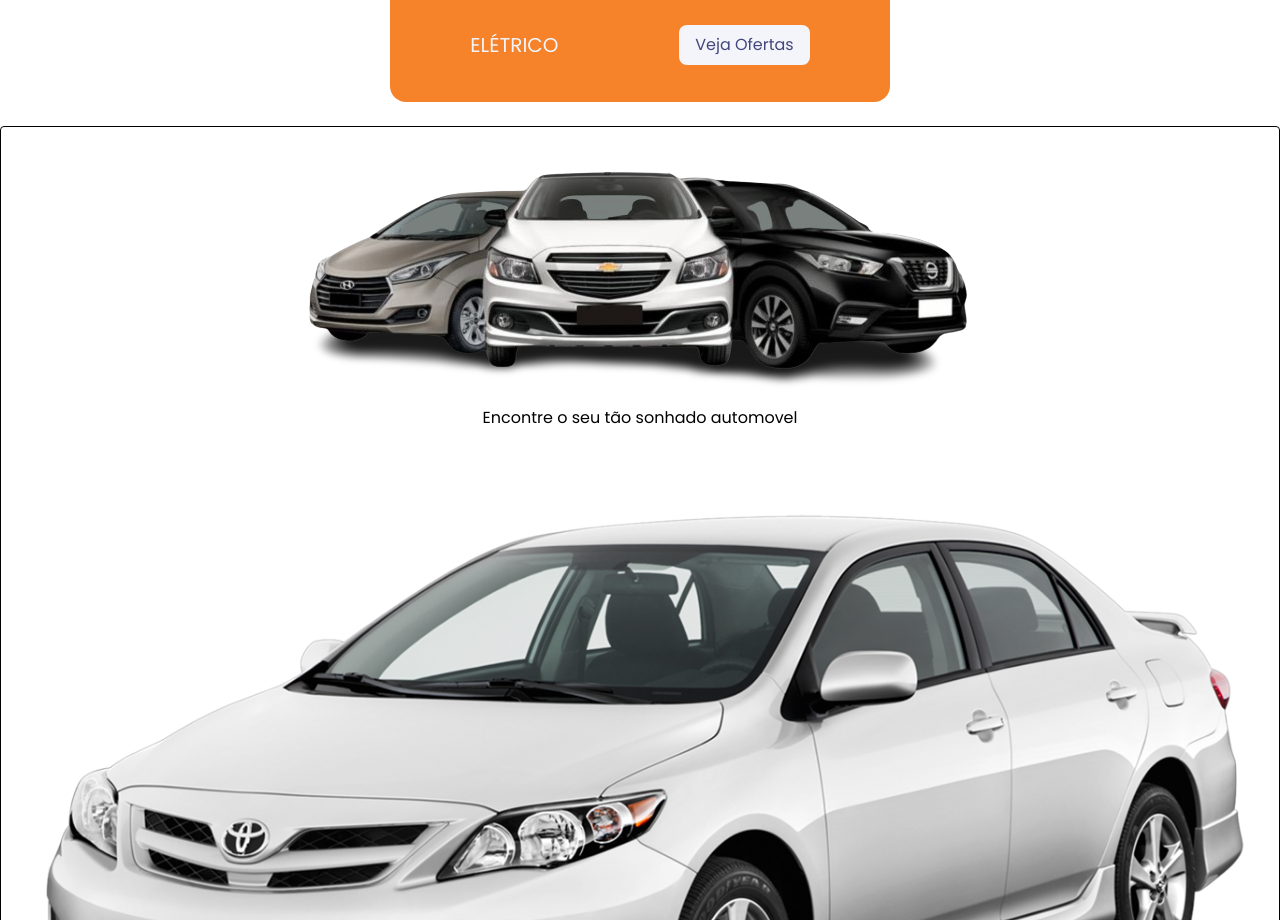
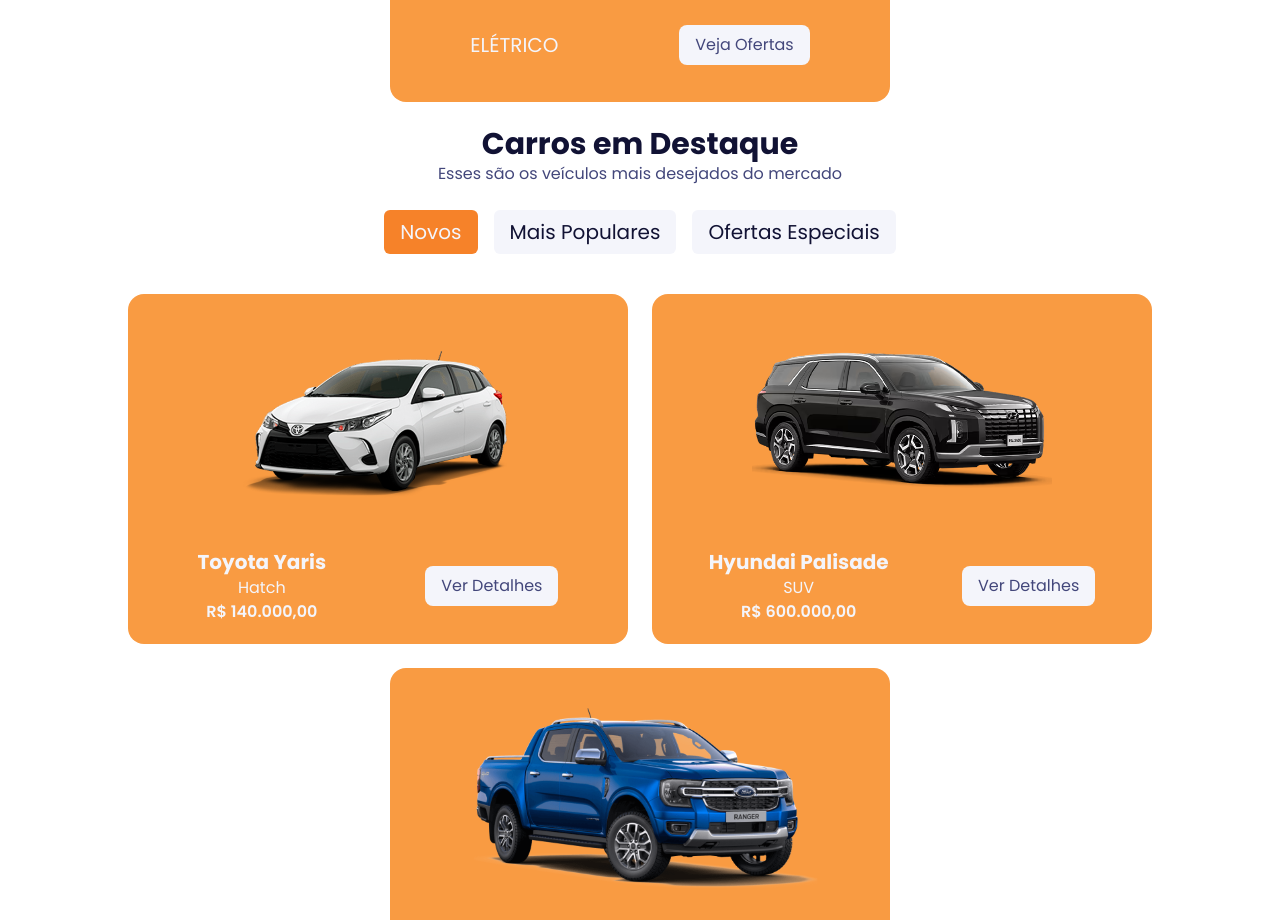
Before and after one commit to Glayber16/front-ecommerce, a Next.js app: page / in a window 1280 px wide. Shown: the part 1880-2800 px from the top of the page. Built offline with nearby package versions, Linux system fonts and the light colour scheme.

Commit message:
Adiciona a seção carros em destaque (FeaturedCars)

```diff
--- /dev/null
+++ b/src/app/components/CardFeaturedCars/index.tsx
@@ -0,0 +1,41 @@
+import { formatCurrency } from "@/lib/formatter";
+import Button from "../Button";
+type CardFeaturedCarsProps = {
+  name: string;
+  type: string;
+  image: string;
+  price: number;
+  onClick?: () => void;
+  className?: string;
+};
+
+export default function CardFeaturedCars({
+  name,
+  type,
+  image,
+  price,
+  onClick,
+  className = "",
+}: CardFeaturedCarsProps) {
+  return (
+    <div
+      className={`bg-brand-400 rounded-2xl w-10/12 sm:w-[500px] h-[350px] p-5 flex flex-col justify-between ${className}`}
+    >
+      <img
+        src={image}
+        alt={name}
+        className=" duration-300  sm:h-[200px] w-auto object-contain mx-auto"
+      />
+      <div className="flex justify-around items-center w-full">
+        <div>
+          <h3 className="text-base-50 text-xl font-bold">{name}</h3>
+          <p className="text-base-50">{type}</p>
+          <p className="text-base-50 font-semibold">{formatCurrency(price)}</p>
+        </div>
+        <Button className="text-base-300 px-4 py-2 rounded-lg  hover:bg-base-300 hover:text-base-50 bg-base-50">
+          Ver Detalhes
+        </Button>
+      </div>
+    </div>
+  );
+}
--- a/src/app/components/CategorySection/index.tsx
+++ b/src/app/components/CategorySection/index.tsx
@@ -13,8 +13,8 @@
         </span>
       </div>
       <div className="flex sm:flex-row sm:flex-wrap flex-col w-full justify-center items-center gap-6 my-6 ">
-        <div className="bg-brand-500 rounded-2xl w-10/12 sm:flex sm:flex-col sm:justify-around sm:w-[500px] h-[350px] p-5">
-          <img src="/carImages/yarisHatch.png" alt="Yaris Hatch" className="sm:h-[200px] w-auto object-contain mx-auto " />
+        <div className="bg-brand-400 rounded-2xl flex flex-col justify-around w-10/12 sm:flex sm:flex-col sm:justify-around sm:w-[500px] h-[350px] p-5">
+          <img src="/carImages/yarisHatch.png" alt="Yaris Hatch" className="hover:scale-x-[-1] trasition-all duration-300  sm:h-[200px] w-auto object-contain mx-auto " />
           <div className="flex justify-around content-center items-center  w-full">
             <span className="text-base-50 text-xl">HATCH</span>
             <Button className="text-base-300 px-4 py-2 rounded-lg  hover:bg-base-300 hover:text-base-50 bg-base-50">
@@ -22,8 +22,8 @@
             </Button>
           </div>
         </div>
-        <div className="bg-brand-500 rounded-2xl w-10/12 sm:flex sm:flex-col sm:justify-around sm:w-[500px] h-[350px] p-5">
-          <img src="/carImages/civic.png" alt="Civic" className="sm:h-[200px] w-auto object-contain mx-auto " />
+        <div className="bg-brand-400 rounded-2xl w-10/12 flex flex-col justify-around sm:flex sm:flex-col sm:justify-around sm:w-[500px] h-[350px] p-5">
+          <img src="/carImages/civic.png" alt="Civic" className=" hover:scale-x-[-1] trasition-all duration-300  sm:h-[200px] w-auto object-contain mx-auto " />
           <div className="flex justify-around content-center items-center  w-full">
             <span className="text-base-50 text-xl">SEDAN</span>
             <Button className="text-base-300 px-4 py-2 rounded-lg  hover:bg-base-300 hover:text-base-50 bg-base-50">
@@ -31,10 +31,10 @@
             </Button>
           </div>
         </div>
-        <div className="bg-brand-500 rounded-2xl w-10/12 sm:flex sm:flex-col sm:justify-around sm:w-[500px] h-[350px] p-5">
+        <div className="bg-brand-400 rounded-2xl w-10/12 flex flex-col justify-around sm:flex sm:flex-col sm:justify-around sm:w-[500px] h-[350px] p-5">
           <img
             src="/carImages/palisade.png"
-            className="scale-x-[-1] sm:h-[200px] w-auto object-contain mx-auto"
+            className="scale-x-[-1] hover:scale-x-[1] trasition-all duration-300  sm:h-[200px] w-auto object-contain mx-auto"
             alt="Palisade"
           />
           <div className="flex justify-around content-center items-center  w-full">
@@ -44,10 +44,10 @@
             </Button>
           </div>
         </div>
-        <div className="bg-brand-500 rounded-2xl w-10/12 sm:flex sm:flex-col sm:justify-around sm:w-[500px] h-[350px] p-5">
+        <div className="bg-brand-400 rounded-2xl w-10/12 flex flex-col justify-around sm:flex sm:flex-col sm:justify-around sm:w-[500px] h-[350px] p-5">
           <img
             src="/carImages/ranger.png"
-            className="scale-x-[-1] sm:h-[200px] w-auto object-contain mx-auto "
+            className="scale-x-[-1] hover:scale-x-[1] trasition-all duration-300  sm:h-[200px] w-auto object-contain mx-auto "
             alt="Ranger"
           />
           <div className="flex justify-around content-center items-center   w-full">
@@ -57,8 +57,8 @@
             </Button>
           </div>
         </div>
-        <div className="bg-brand-500 rounded-2xl w-10/12 sm:flex sm:flex-col sm:justify-around sm:w-[500px] h-[350px] p-5">
-          <img src="/carImages/seal.png" alt="Seal" className="sm:h-[200px] w-auto object-contain mx-auto" />
+        <div className="bg-brand-400 rounded-2xl w-10/12 flex flex-col justify-around sm:flex sm:flex-col sm:justify-around sm:w-[500px] h-[350px] p-5">
+          <img src="/carImages/seal.png" alt="Seal" className=" hover:scale-x-[-1] trasition-all duration-300  sm:h-[200px] w-auto object-contain mx-auto" />
           <div className="flex justify-around content-center items-center  w-full">
             <span className="text-base-50 text-xl">ELÉTRICO</span>
             <Button className="text-base-300 px-4 py-2 rounded-lg  hover:bg-base-300 hover:text-base-50 bg-base-50">
--- /dev/null
+++ b/src/app/components/FeaturedCars/index.tsx
@@ -0,0 +1,68 @@
+"use client";
+import { useState } from "react";
+import cars from "@/data/cars.json";
+import CardFeaturedCars from "../CardFeaturedCars";
+
+function FeaturedCars() {
+  const [carsType, setCarsType] = useState<"featured" | "popular" | "new">(
+    "featured"
+  );
+
+  return (
+    <section className="flex flex-col w-full text-center gap-6">
+      <div>
+        <h2 className="text-3xl text-base-600 font-bold">Carros em Destaque</h2>
+        <span className="text-base-300">
+          Esses são os veículos mais desejados do mercado
+        </span>
+      </div>
+
+      <div className="flex justify-center gap-4 text-xl mb-4">
+        <div
+          onClick={() => setCarsType("featured")}
+          className={`cursor-pointer px-4 py-2 rounded-md transition-colors ${
+            carsType === "featured"
+              ? "bg-brand-500 text-base-50"
+              : "bg-base-50 text-base-600"
+          }`}
+        >
+          Novos
+        </div>
+        <div
+          onClick={() => setCarsType("popular")}
+          className={`cursor-pointer px-4 py-2 rounded-md transition-colors ${
+            carsType === "popular"
+              ? "bg-brand-500 text-base-50"
+              : "bg-base-50 text-base-600"
+          }`}
+        >
+          Mais Populares
+        </div>
+        <div
+          onClick={() => setCarsType("new")}
+          className={`cursor-pointer px-4 py-2 rounded-md transition-colors ${
+            carsType === "new"
+              ? "bg-brand-500 text-base-50"
+              : "bg-base-50 text-base-600"
+          }`}
+        >
+          Ofertas Especiais
+        </div>
+      </div>
+
+      <div className="flex flex-wrap gap-6 w-full justify-center">
+        {cars[carsType].map((car) => (
+          <CardFeaturedCars
+            key={car.name}
+            name={car.name}
+            type={car.type}
+            image={car.image}
+            price={car.price}
+          />
+        ))}
+      </div>
+    </section>
+  );
+}
+
+export default FeaturedCars;
--- a/src/app/components/Header/index.tsx
+++ b/src/app/components/Header/index.tsx
@@ -5,7 +5,7 @@
   return (
     <header className="min-h-screen  w-full sm:flex sm:flex-row flex justify-center items-center flex-col ">
       <div className="flex flex-col  items-center text-center  sm:h-full sm:w-1/2 gap-8 fade-in-up">
-        <h1 className="text-4xl sm:text-8xl ">
+        <h1 className="text-4xl md:text-6xl lg:text-8xl ">
           Qualquer carro a um toque de distância
           <span className="text-7xl sm:text-9xl text-brand-600 ml-2 ">.</span>
         </h1>
--- a/src/app/components/Navbar/index.tsx
+++ b/src/app/components/Navbar/index.tsx
@@ -5,7 +5,7 @@
 function Navbar() {
   return (
     <div>
-        <nav className="bg-[#fffbff] border-b fixed w-full ">
+        <nav className="bg-[#fffbff] border-b fixed w-full z-10">
         <div className="flex flex-row justify-around items-center py-5 text-black gap-2">
           <Link href="/"> Inicio </Link>
           <Link href=""> Carros </Link>
--- a/src/app/page.tsx
+++ b/src/app/page.tsx
@@ -4,6 +4,7 @@
 import Navbar from "./components/Navbar";
 import Header from "./components/Header";
 import CategorySection from "./components/CategorySection";
+import FeaturedCars from "./components/FeaturedCars";
 
 export default function Home() {
   return (
@@ -13,11 +14,7 @@
       <main className="flex flex-col  row-start-2 items-center sm:items-start">
           <CategorySection/>
 
-        <div className=" bg-cover bg-center justify-center items-center flex flex-col rounded border w-full ">
-          <img src="/bannerBG.png" alt="" />
-          <h1>Encontre o seu tão sonhado automovel</h1>
-          <img src="carIcons/corollaImage.png" alt="" />
-        </div>
+        <FeaturedCars/>
 
         <div className="bg-[#e9e4e9] flex flex-col items-center justify-center text-black w-full rounded p-5">
           <h1>Aqui temos as principais marcas do mercado:</h1>
--- /dev/null
+++ b/src/data/cars.json
@@ -0,0 +1,62 @@
+{
+  "featured": [
+    {
+      "name": "Toyota Yaris",
+      "type": "Hatch",
+      "image": "/carImages/yarisHatch.png",
+      "price": 140000
+    },
+    {
+      "name": "Hyundai Palisade",
+      "type": "SUV",
+      "image": "/carImages/palisade.png",
+      "price": 600000
+    },
+    {
+      "name": "Ford Ranger",
+      "type": "Picape",
+      "image": "/carImages/ranger.png",
+      "price": 500000
+    }
+  ],
+  "popular": [
+    {
+      "name": "Toyota Yaris",
+      "type": "Hatch",
+      "image": "/carImages/yarisHatch.png",
+      "price": 140000
+    },
+    {
+      "name": "Hyundai Palisade",
+      "type": "SUV",
+      "image": "/carImages/palisade.png",
+      "price": 600000
+    },
+    {
+      "name": "Ford Ranger",
+      "type": "Picape",
+      "image": "/carImages/ranger.png",
+      "price": 500000
+    }
+  ],
+  "new": [
+    {
+      "name": "Toyota Yaris",
+      "type": "Hatch",
+      "image": "/carImages/yarisHatch.png",
+      "price": 140000
+    },
+    {
+      "name": "Hyundai Palisade",
+      "type": "SUV",
+      "image": "/carImages/palisade.png",
+      "price": 600000
+    },
+    {
+      "name": "Ford Ranger",
+      "type": "Picape",
+      "image": "/carImages/ranger.png",
+      "price": 500000
+    }
+  ]
+}
--- /dev/null
+++ b/src/lib/formatter.ts
@@ -0,0 +1,6 @@
+
+export const formatCurrency = (value: number) =>
+  new Intl.NumberFormat('pt-BR', {
+    style: 'currency',
+    currency: 'BRL',
+  }).format(value);
```
